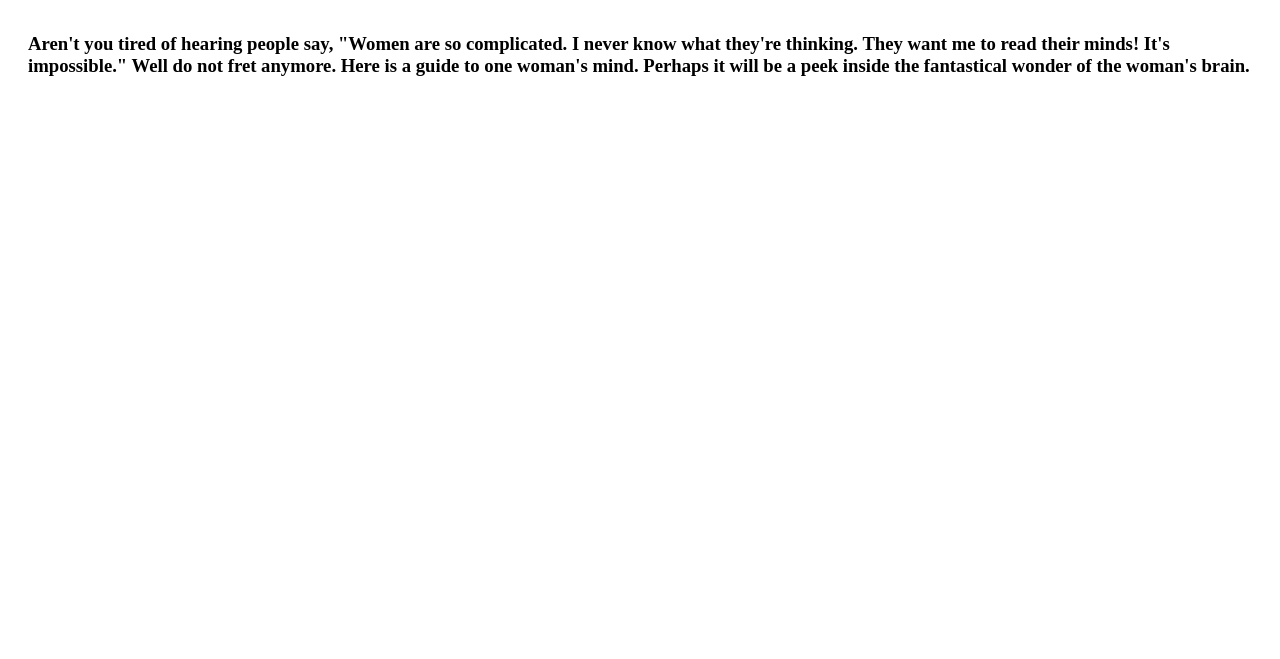
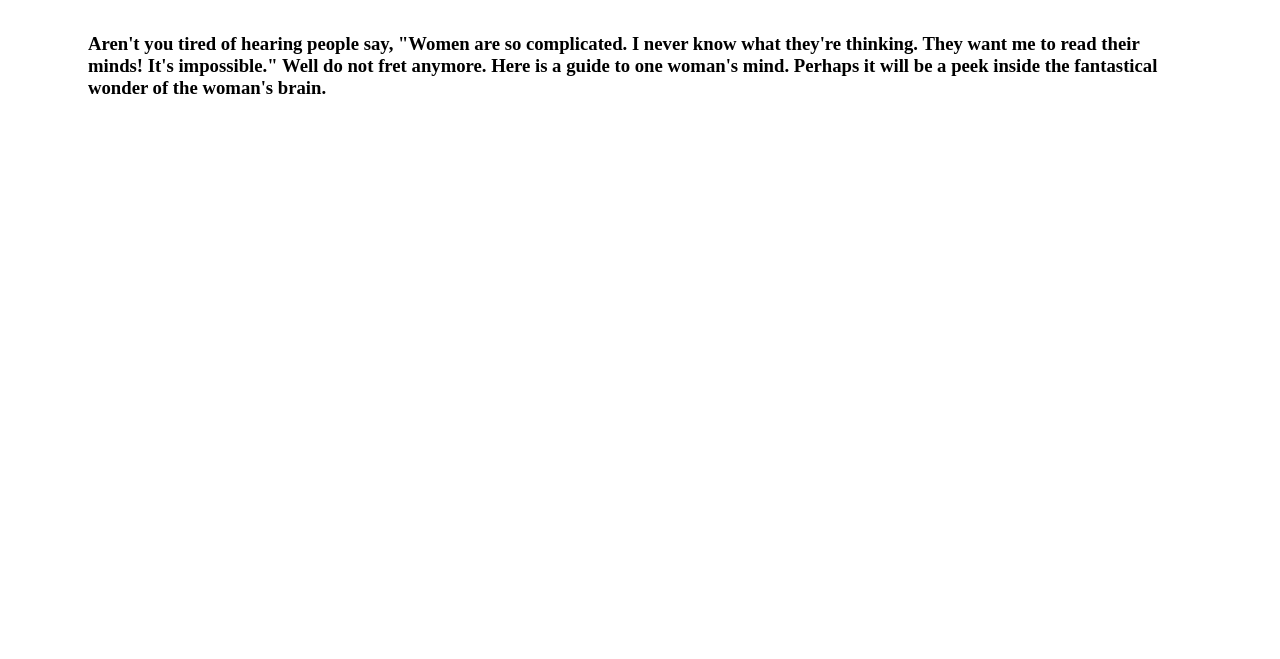
Before and after one commit to brooklynlonghurst/deployment-lab, a website: page public/index.html in a window 1280 px wide. Shown: the part 141-800 px from the top of the page. Drawn offline with Linux system fonts and the light colour scheme.

Commit message:
added even more margin for h3

```diff
--- a/public/styles.css
+++ b/public/styles.css
@@ -6,6 +6,6 @@ h1 {
 }
 
 h3 {
-    margin-left: 20px;
-    margin-right: 20px;
+    margin-left: 80px;
+    margin-right: 80px;
 }
```
Also changed, not shown: public/index.html (+2 -0 lines).
